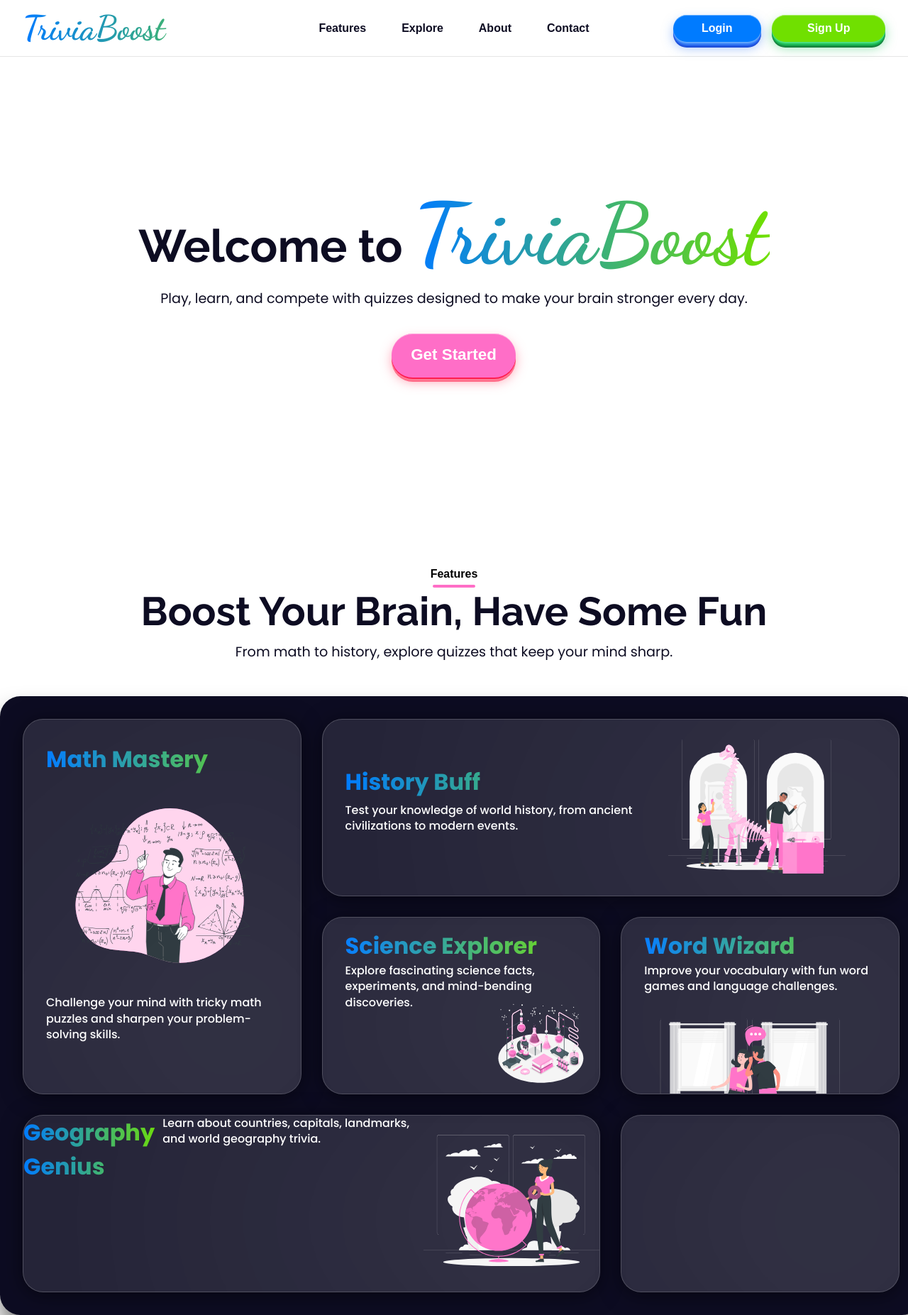
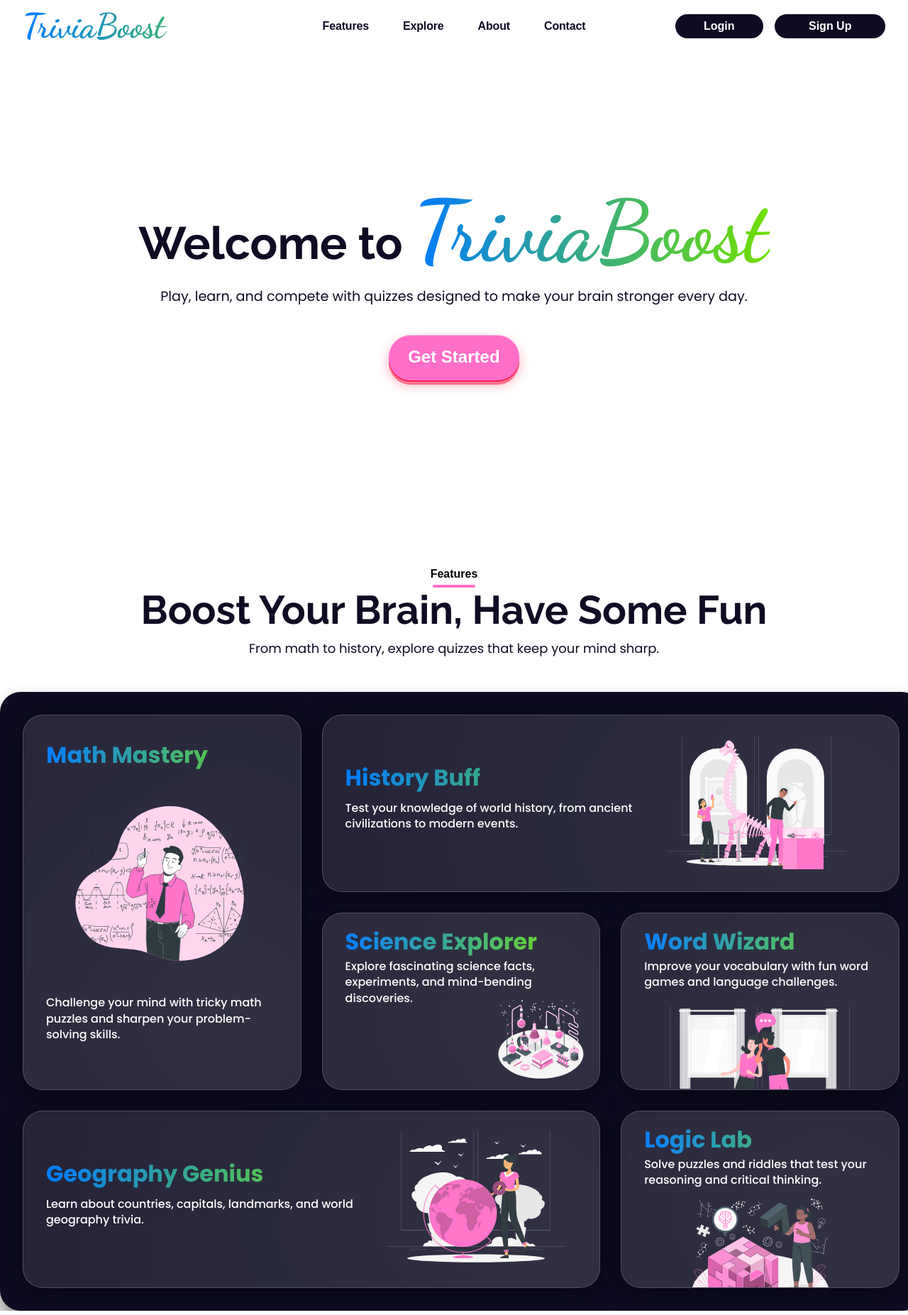
Before and after one commit to ltCAr1504/trivia-boost, a plain HTML site: page index.html in a window 1280 px wide. Shown: the whole page at 71% size. Drawn offline with nearby package versions, Linux system fonts and the light colour scheme; a web font is replaced by a local one.

Commit message:
Changes 9/17/2025 12:49

```diff
--- a/index.html
+++ b/index.html
@@ -70,11 +70,17 @@
           <img src="/public/img/language__img.svg" alt="">
         </div>
         <div class="feature feature5">
-          <h3 class="feature__title">Geography Genius</h3>
-          <p class="feature__description">Learn about countries, capitals, landmarks, and world geography trivia.</p>
+          <div class="feature__info">
+            <h3 class="feature__title">Geography Genius</h3>
+            <p class="feature__description">Learn about countries, capitals, landmarks, and world geography trivia.</p>
+          </div>
           <img src="/public/img/geography__img.svg" alt="">
         </div>
-        <div class="feature feature6"></div>
+        <div class="feature feature6">
+          <h3 class="feature__title">Logic Lab</h3>
+          <p class="feature__description">Solve puzzles and riddles that test your reasoning and critical thinking.</p>
+          <img src="/public/img/LogicLab__img.svg" alt="">
+        </div>
       </div>
 </section>
   </main>
--- a/src/style.css
+++ b/src/style.css
@@ -51,23 +51,24 @@ body{
 
 
 .header{
-  padding: 0rem 12rem;
-  height: 80px;
+  padding: 0rem 192px;
+  height: 72px;
   display: grid;
   grid-template-columns: 1fr auto 1fr;
   justify-self: center;
   align-items: center;
   position: fixed;
+  background-color: rgba(255,255,255,.7);
+  backdrop-filter: blur(5px);
   gap: 35px;
   width: 100%;
   z-index: 999 !important;
-  background-color: var(--color-white);
-  border-bottom: 1px solid rgba(0,0,0,0.1);
+
 }
 
 
 .header__logo .header__title {
-  font-size: 3em;
+  font-size: 2.5em;
   background: linear-gradient(90deg, var(--color-blue), var(--color-green));
   font-family: 'Dancing Script', cursive;
   background-clip: text;
@@ -91,7 +92,7 @@ body{
 
 .info{
   display: flex;
-  gap: 50px;
+  gap: 48px;
   border-radius: 1.8em;
   z-index: inherit;
 }
@@ -103,6 +104,7 @@ body{
   color: var(--color-blueDark);
   transition: .25s ease;
   display: flex;
+  letter-spacing: -0.01em;
   align-items: center;
   position: relative;
 }
@@ -111,11 +113,11 @@ body{
   content: '';
   position: absolute;
   width: 0%;
-  height: 2px;
+  height: 3px;
   background-color: var(--color-rose);
-  bottom: -6px;
-  border-radius: 5px;
-  transition: width .3s ease;
+  bottom: -8px;
+  border-radius: 8px;
+  transition: width .35s ease;
 }
 
 .info a:hover::after{
@@ -129,76 +131,51 @@ body{
 .register__section{
   display: flex;
   justify-content: end;
-  gap: 15px;
+  gap: 16px;
 }
+
+
 
 .register__section .btn__login{
   font-family: 'Mona Sans',sans-serif;
   font-size: 16px;
-  background-color: var(--color-blue);
+  background-color: var(--color-blueDark);
   color: white;
+  display: flex;
+  align-items: center;
   font-weight: 600;
-  padding: 10px 40px;
+  padding: 8px 40px;
   border-radius: 2.1em;
-  box-shadow:
-    inset 0 1px 0 0 rgba(255,255,255,0.4),
-    0 2px 0 0 #60A5FA,
-    0 4px 0 0 #3B82F6,
-    0 6px 0 0 #2563EB,
-    0 8px 0 0 #1D4ED8,
-    0 8px 16px 0 rgba(59, 130, 246, 0.5);
   -webkit-font-smoothing: antialiased;
   -moz-osx-font-smoothing: grayscale;
   text-rendering: optimizeLegibility;
-  will-change: transform, box-shadow;
-  transition: transform .2s ease, box-shadow .2s ease;
+  will-change: brightness;
+  transition: .15s ease;
 }
 
 .register__section .btn__login:hover{
-  transform: translateY(4px);
-   box-shadow:
-    inset 0 1px 0 0 rgba(255,255,255,0.4),
-    0 1px 0 0 #60A5FA,
-    0 2px 0 0 #3B82F6,
-    0 3px 0 0 #2563EB,
-    0 4px 0 0 #1D4ED8,
-    0 4px 8px 0 rgba(59,130,246,0.5);
+  background-color: var(--color-rose);
 }
 
 
 .register__section .btn__signup{
   font-family: 'Mona Sans', sans-serif;
   font-size: 16px;
-  background-color: var(--color-green);
+  background-color: var(--color-blueDark);
   color: white;
   font-weight: 600;
-  box-shadow:
-    inset 0 1px 0 0 rgba(255,255,255,0.4),
-    0 2px 0 0 #4ADE80,
-    0 4px 0 0 #22C55E,
-    0 6px 0 0 #16A34A,
-    0 8px 0 0 #15803D,
-    0 8px 16px 0 rgba(34, 197, 94, 0.5);
-  padding: 10px 50px;
+  padding: 8px 48px;
   border-radius: 2.1em;
   -webkit-font-smoothing: antialiased;
   -moz-osx-font-smoothing: grayscale;
   text-rendering: optimizeLegibility;
   will-change: transform, box-shadow;
-  transition: transform .2s ease, box-shadow .2s ease;
+  transition: .15s ease;
 }
 
 .register__section .btn__signup:hover{
-  transform: translateY(4px);
-   box-shadow:
-    inset 0 1px 0 0 rgba(255,255,255,0.4),
-    0 1px 0 0 #4ADE80,
-    0 2px 0 0 #22C55E,
-    0 3px 0 0 #16A34A,
-    0 4px 0 0 #15803D,
-    0 4px 8px 0 rgba(34,197,94,0.5);
+  background-color: var(--color-rose);
 }
-
 
 
 
@@ -212,7 +189,7 @@ body{
 
 .homepage .homepage__hero{
   height: 100%;
-  padding: 0 4rem;
+  padding: 0 64px;
   display: flex;
   align-items: center;
   justify-content: center;
@@ -223,14 +200,14 @@ body{
   display: flex;
   justify-content: center;
   flex-direction: column;
-  gap: 15px;
+  gap: 16px;
   align-items: center;
 }
 
 
 
 .homepage .homepage__title{
-  font-size: 8rem;
+  font-size: 128px;
   font-family: 'Raleway', sans-serif;
   line-height: 1;
 
@@ -241,7 +218,7 @@ body{
 
 
 .homepage .homepage__title span{
-  font-size: 7.5rem;
+  font-size: 120px;
   background: linear-gradient(90deg, var(--color-blue), var(--color-green));
   font-family: 'Dancing Script', cursive;
   background-clip: text;
@@ -253,24 +230,24 @@ body{
   flex-direction: column;
 }
 .homepage .homepage__subtitle{
-  font-size: 1.6rem;
+  font-size: 1.5rem;
   font-family: 'Poppins';;
   color: var(--color-blueDark);
 }
 
 .homepage .homepage__button{
-  font-size: 1.4em;
+  font-size: 1.5em;
   font-weight: 600;
-  border-radius: 1.8em;
+  border-radius: 40px;
   background: var(--color-rose);
-  margin-top: 20px;
+  margin-top: 24px;
   color: var(--color-white);
   border: none;
   display: flex;
   align-items: center;
   justify-content: center;
   cursor: pointer;
-  padding: 0.7em 2rem;
+  padding: 16px 2rem;
   font-family: 'Mona Sans', sans-serif;
   color: var(--color-white);
   box-shadow:
@@ -309,23 +286,23 @@ body{
   text-align: center;
   display: flex;
   flex-direction: column;
-  gap: 10px;
+  gap: 8px;
 }
 
 .features__header .features__title{
-  font-size: 3.5rem;
+  font-size: 56px;
   font-family: 'Raleway', sans-serif;
   color: var(--color-blueDark);
 }
 
 .features__header .features__subtitle{
-  font-size: 1.2rem;
+  font-size: 18px;
   font-family: 'Poppins', sans-serif;
   color: var(--color-blueDark);
 }
 
 .features__header .features__label{
-  font-size: 1em;
+  font-size: 16px;
   font-family: 'Mona Sans', sans-serif;
   display: flex;
   justify-content: center;
@@ -357,15 +334,15 @@ body{
   margin: 0 auto;
   margin-top: 3rem;
   gap: 1.8rem;
-  padding: 2rem;
+  padding: 32px;
 }
 
 .feature {
   background-color: rgba(255,255,255,.1);
   border: 1px solid rgba(255,255,255,.2);
   box-shadow: 0 4px 30px rgba(0, 0, 0, 0.5);
-  border-radius: 1.8em;
-  display: flex;               /* para ver texto centrado */
+  border-radius: 28px;
+  display: flex;
   color: white;
   position: relative;
   font-weight: bold;
@@ -392,8 +369,8 @@ body{
   grid-row: span 2; /* Ocupa 2 filas */
   display: flex;
   flex-direction: column;
-  padding: 2rem 2rem;
-  gap: 45px;
+  padding: 32px 32px;
+  gap: 48px;
 }
 
 .feature1 img{
@@ -444,34 +421,65 @@ body{
 .feature2 .feature__info{
   display: flex;
   flex-direction: column;
-  gap: 5px;
-  padding: 4rem 2rem;
+  gap: 8px;
+  padding: 64px 32px;
   width: 60%;
 }
 
 .feature3{
   display: flex;
   flex-direction: column;
-  padding: 1rem 2rem;
+  padding: 16px 32px;
 }
 
 .feature4{
   display: flex;
   flex-direction: column;
-  padding: 1rem 2rem;
+  padding: 16px 32px;
 }
 
 .feature4 img{
   display: flex;
-  justify-content: center;
+  position: absolute;
+  top: -185%;
+  left: 50%;
+  transform: translate(-50%,185%);
   width: 300px;
 }
 
 .feature5{
-  grid-column: span 2; /* Ocupa 2 columnas */
+  grid-column: span 2;
+  padding: 64px 32px;
+  gap: 32px;
 }
 
+.feature5 .feature__info{
+  display: flex;
+  flex-direction: column;
+  gap: 8px;
+  width: 60%;
+}
 
+.feature5 img{
+  width: 250px;
+  height: 250px;
+  display: flex;
+  align-self: center;
+}
+
+.feature6{
+  display: flex;
+  flex-direction: column;
+  padding: 16px 32px;
+}
+
+.feature6 img{
+  height: auto;
+  width: 200px;
+  margin-top: 8px;
+  display: flex;
+  align-self: center;
+}
 
 
 
```
Also changed, not shown: public/img/LogicLab__img.svg (added).
